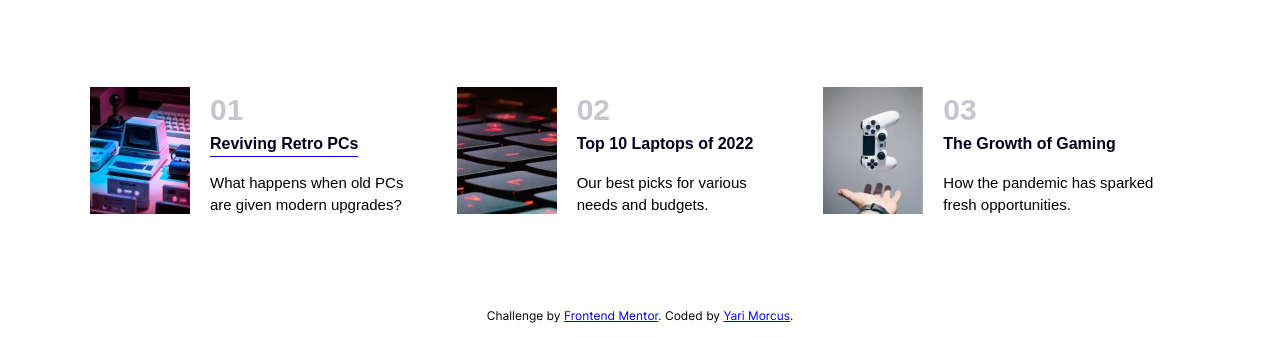
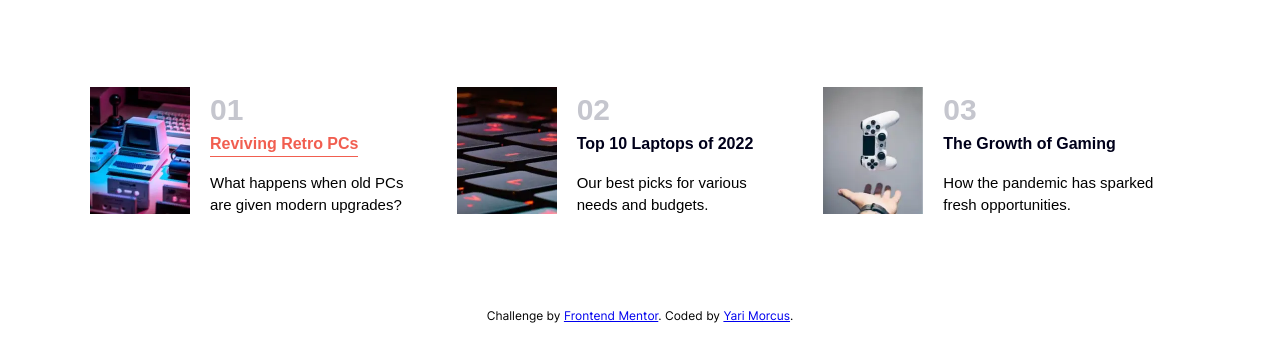
Before and after one commit to YariMorcus/news-homepage, a website built with Parcel: page src/index.html in a window 1280 px wide. In both pictures the pointer is over the link "Reviving Retro PCs". Shown: the part 692-1029 px from the top of the page. Built offline with nearby package versions, Linux system fonts and the light colour scheme.

Commit message:
add: hover state headline

```diff
--- a/src/scss/components/_card.scss
+++ b/src/scss/components/_card.scss
@@ -26,7 +26,11 @@
     border-bottom: 1px solid transparent;
 
     &:hover {
-      border-bottom: 1px solid;
+      border-bottom: 1px solid v.$soft-red;
+
+      .news-card__headline {
+        color: v.$soft-red;
+      }
     }
   }
 
```
